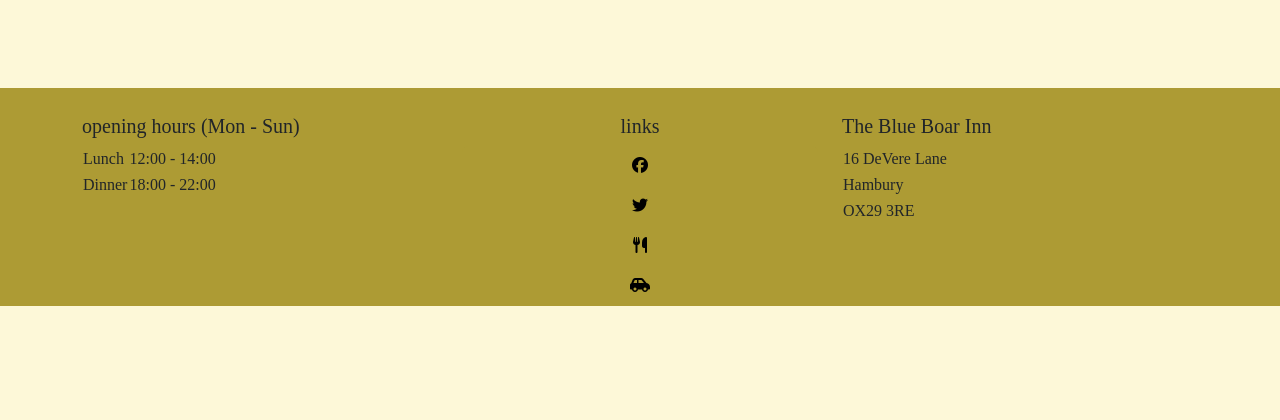
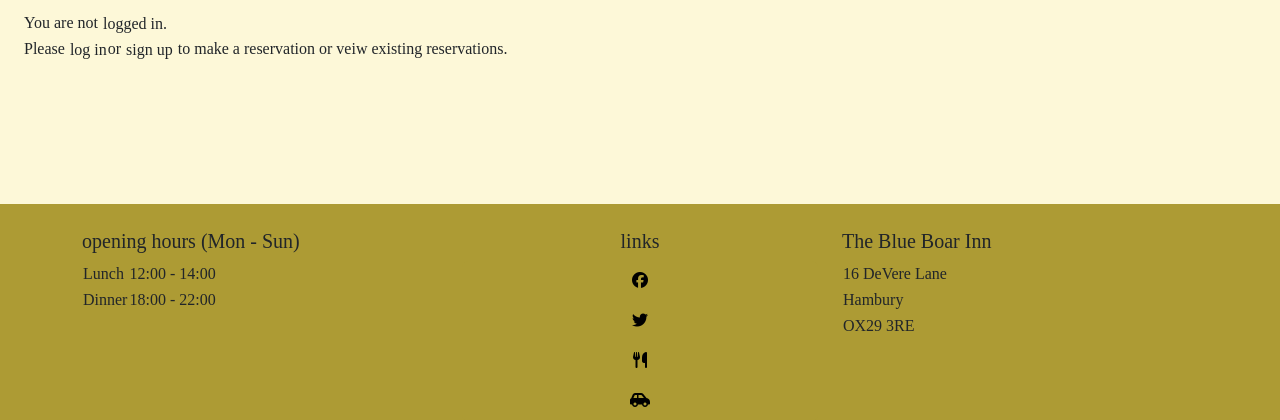
Before and after one commit to ewradcliffe/restaurant-booking-system, a Django app: page /reservations/ in a window 1280 px wide. Shown: the part 205-625 px from the top of the page. Run offline with Django 4.2, Linux system fonts and the light colour scheme; data that the repository does not hold is empty; some libraries are stand-ins or nearby versions; some web fonts are replaced.

Commit message:
Add login feedback to reservations page.

```diff
--- a/menu/templates/menu/menu.html
+++ b/menu/templates/menu/menu.html
@@ -22,7 +22,7 @@
         {% if entry.menu_entry_type == menu_head %}
         <div class="col-sm-6 col-md-4">
             <ul class="list-unstyled m-3 menu-item-entry p-3">
-                <li>{{entry.menu_entry_name}}</li>
+                <li class="fw-bold">{{entry.menu_entry_name}}</li>
                 <li>{{entry.menu_entry_description}}</li>
                 <li class="text-sm-end">£{{entry.menu_entry_price}}</li>
             </ul>
--- a/reservations/templates/reservations/reservation.html
+++ b/reservations/templates/reservations/reservation.html
@@ -8,17 +8,16 @@
                 <h1>Your reservations:</h1>
             </div>
             <div class="col text-end">
-                <a href="{% url 'add-reservation' %}" class="btn btn-lg col-md-6 make-a-reservation-btn">Make a reservation</a>
+                <a href="{% url 'add-reservation' %}" class="btn btn-lg col-md-6 make-a-reservation-btn">Make a
+                    reservation</a>
             </div>
         </div>
     </div>
-
     <!--Reservations displayed here-->
     <div class="row gy-5">
-
+        {% if user.is_authenticated %}
         {% for reservation in reservation_list %}
         {% if user == reservation.reservation_booked_by %}
-
         <div class="col-md-4 gx-5">
             <div class="card row">
                 <div class="card-body reservation-card">
@@ -37,13 +36,21 @@
                 </div>
             </div>
         </div>
-
         {% endif %}
         {% endfor %}
-
+    </div>
+    <div class="row">
+        <div class="col-md-4 gx-5">
+            {% else %}
+            <p>You are not <a rel="stylesheet" href="{% url 'account_login' %}"
+                    class="btn sign-up-btn">logged in.</a><span class="d-none d-xl-block">Please <a rel="stylesheet"
+                        href="{% url 'account_login' %}" class="btn sign-up-btn">log in
+                    </a>or
+                    <a rel="stylesheet" href="{% url 'account_signup' %}" class="btn sign-up-btn">sign
+                        up</a> to make a reservation
+                    or veiw existing reservations.</span></p>
+            {% endif %}
+        </div>
     </div>
 </div>
-
-
-
 {% endblock %}
```
